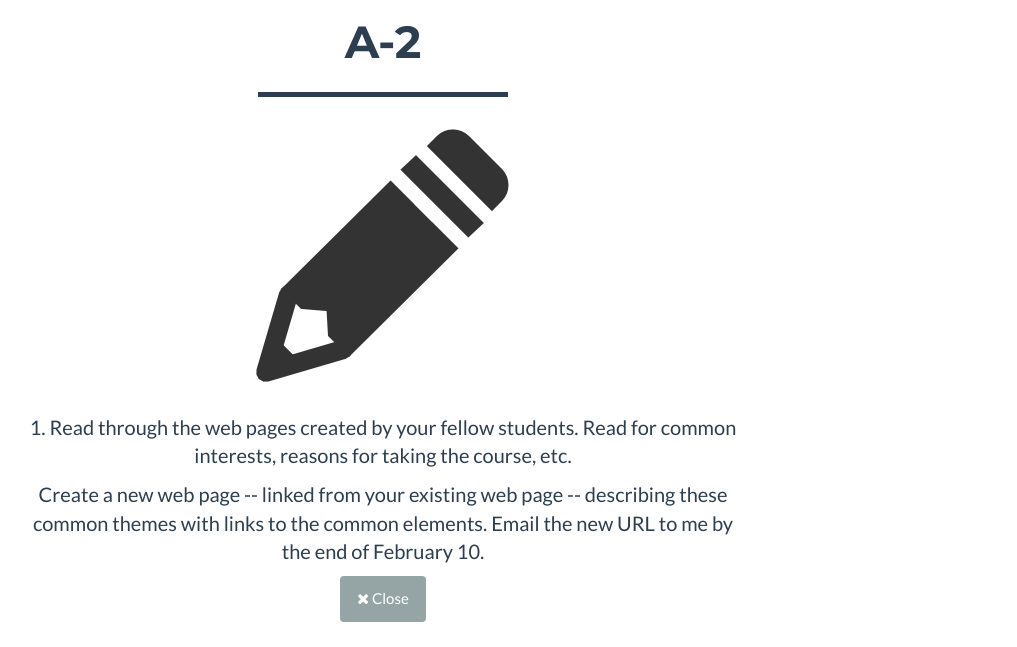
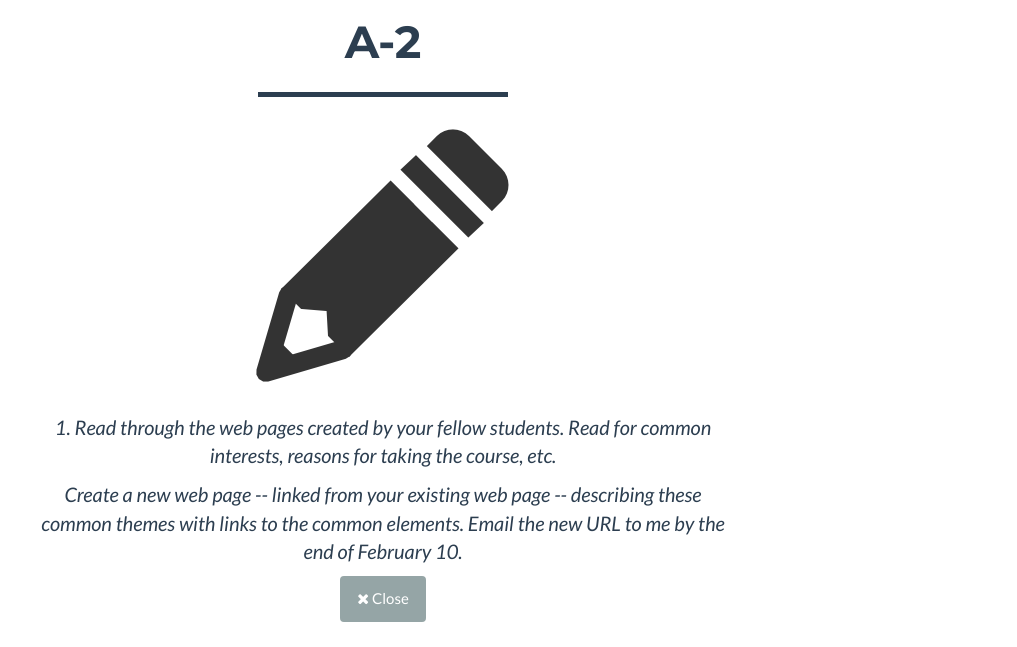
Before and after one commit to santos22/445, a plain HTML site: page index.html in a window 1280 px wide. Both pictures are taken after a click on the link 250 px from the left and 1602 px from the top of the page. Shown: the part 1230-1877 px from the top of the page, without its empty margins (257-1274 px from the left). Drawn offline with nearby package versions, Linux system fonts and the light colour scheme.

Commit message:
Italicized assignment task in modal section

```diff
--- a/index.html
+++ b/index.html
@@ -257,9 +257,9 @@
                             <h2>A-2</h2>
                             <hr class="star-primary">
                             <img src="img/portfolio/pencil.png" class="img-responsive img-centered" alt="">
-                            <p> 1. Read through the web pages created by your fellow students. Read for common interests, reasons for taking the course, etc.</p>
+                            <p><i> 1. Read through the web pages created by your fellow students. Read for common interests, reasons for taking the course, etc.</i></p>
 
-                            <p>Create a new web page -- linked from your existing web page -- describing these common themes with links to the common elements. Email the new URL to me by the end of February 10.</p>
+                            <p><i>Create a new web page -- linked from your existing web page -- describing these common themes with links to the common elements. Email the new URL to me by the end of February 10.</i></p>
                             <button type="button" class="btn btn-default" data-dismiss="modal"><i class="fa fa-times"></i> Close</button>
                         </div>
                     </div>
```
